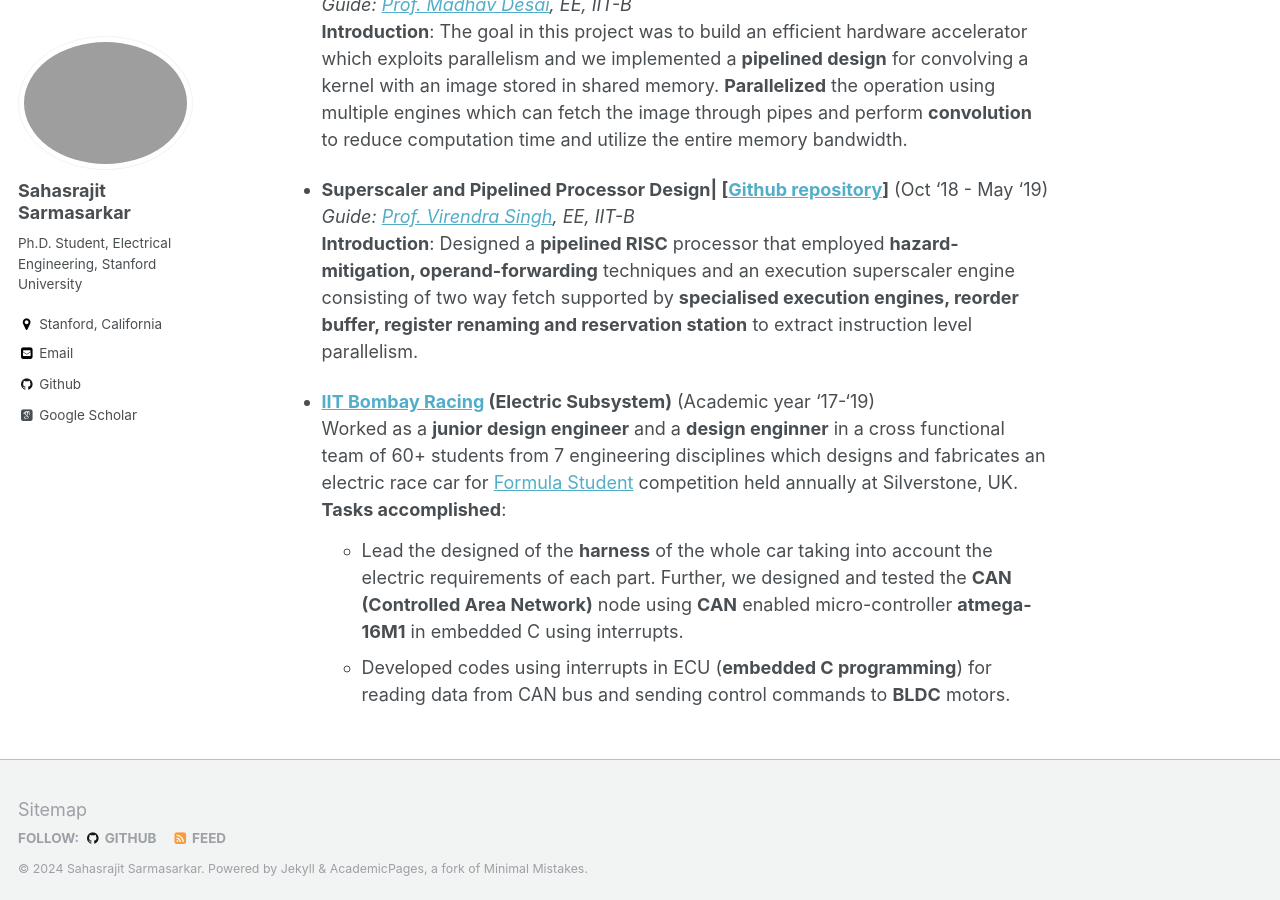
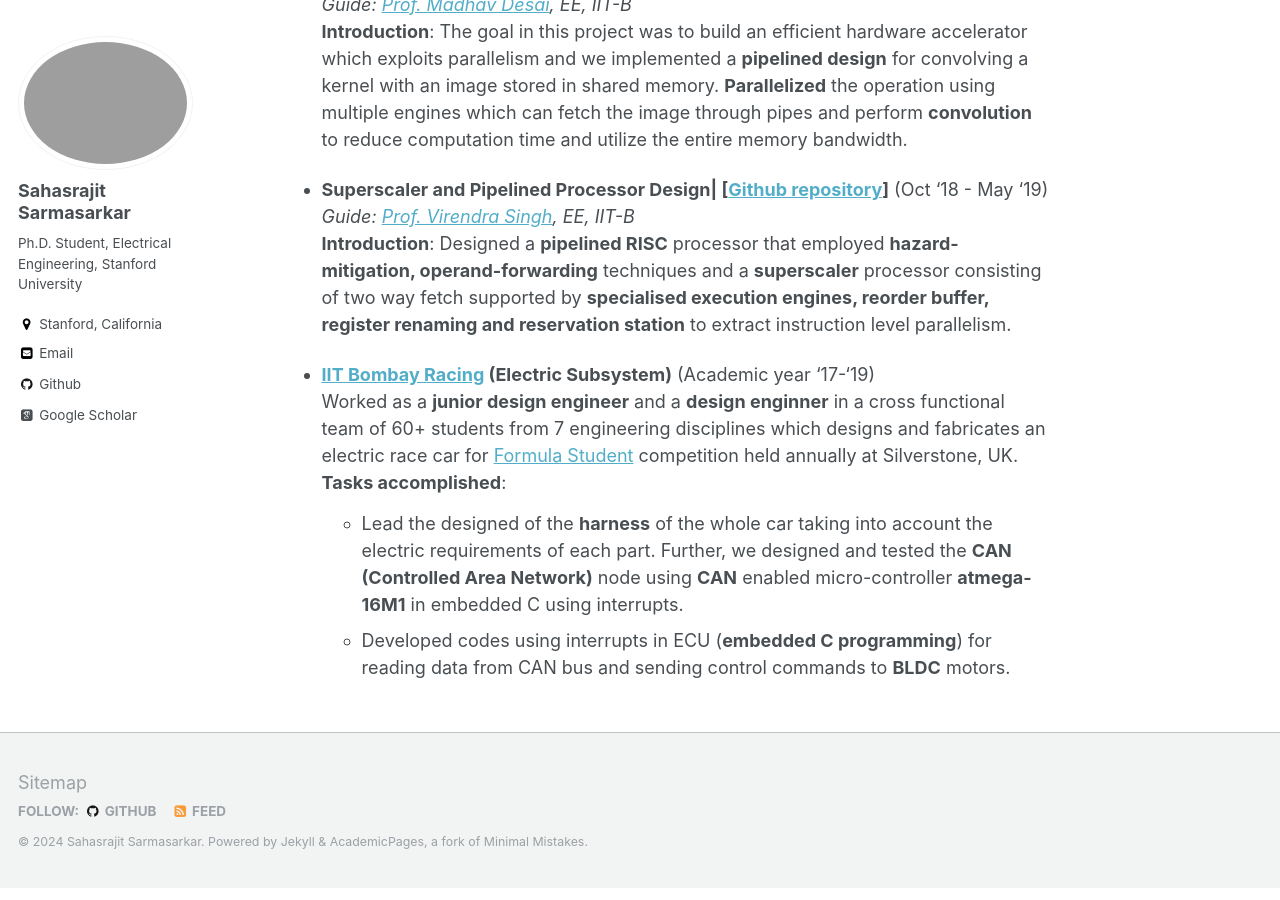
Before and after one commit to Sahasrajit123/Sahasrajit123.github.io, a Jekyll site: the page built from _pages/projects.md, in a window 1280 px wide and 900 px high, scrolled down 1410 px. Built offline with Jekyll 4.4.1, drawn with Linux system fonts in a browser that asks for light colours; some web fonts are replaced; formulas are drawn with MathJax 3.

Commit message:
New changes

```diff
--- a/_pages/projects.md
+++ b/_pages/projects.md
@@ -81,7 +81,7 @@ We focussed on problems related to **gradient coding, distributed computing** an
 
 - **Superscaler and Pipelined Processor Design| \[[Github repository](https://github.com/mohilp1998/superscalar_architecture)\]** (Oct '18 - May '19) <br/>
    *Guide: [Prof. Virendra Singh](https://www.ee.iitb.ac.in/~viren/), EE, IIT-B* <br/>
-   **Introduction**: Designed a **pipelined RISC** processor that employed **hazard-mitigation, operand-forwarding** techniques and an execution superscaler engine consisting of two way fetch supported by **specialised execution engines, reorder buffer, register renaming and reservation station** to extract instruction level parallelism.
+   **Introduction**: Designed a **pipelined RISC** processor that employed **hazard-mitigation, operand-forwarding** techniques and a **superscaler** processor consisting of two way fetch supported by **specialised execution engines, reorder buffer, register renaming and reservation station** to extract instruction level parallelism.
    <!-- Verified the running of these designs on a simulator and further synthesized on **Altera Deo-Nano FPGA** Board running at 50 MHz. -->
 
 
```
